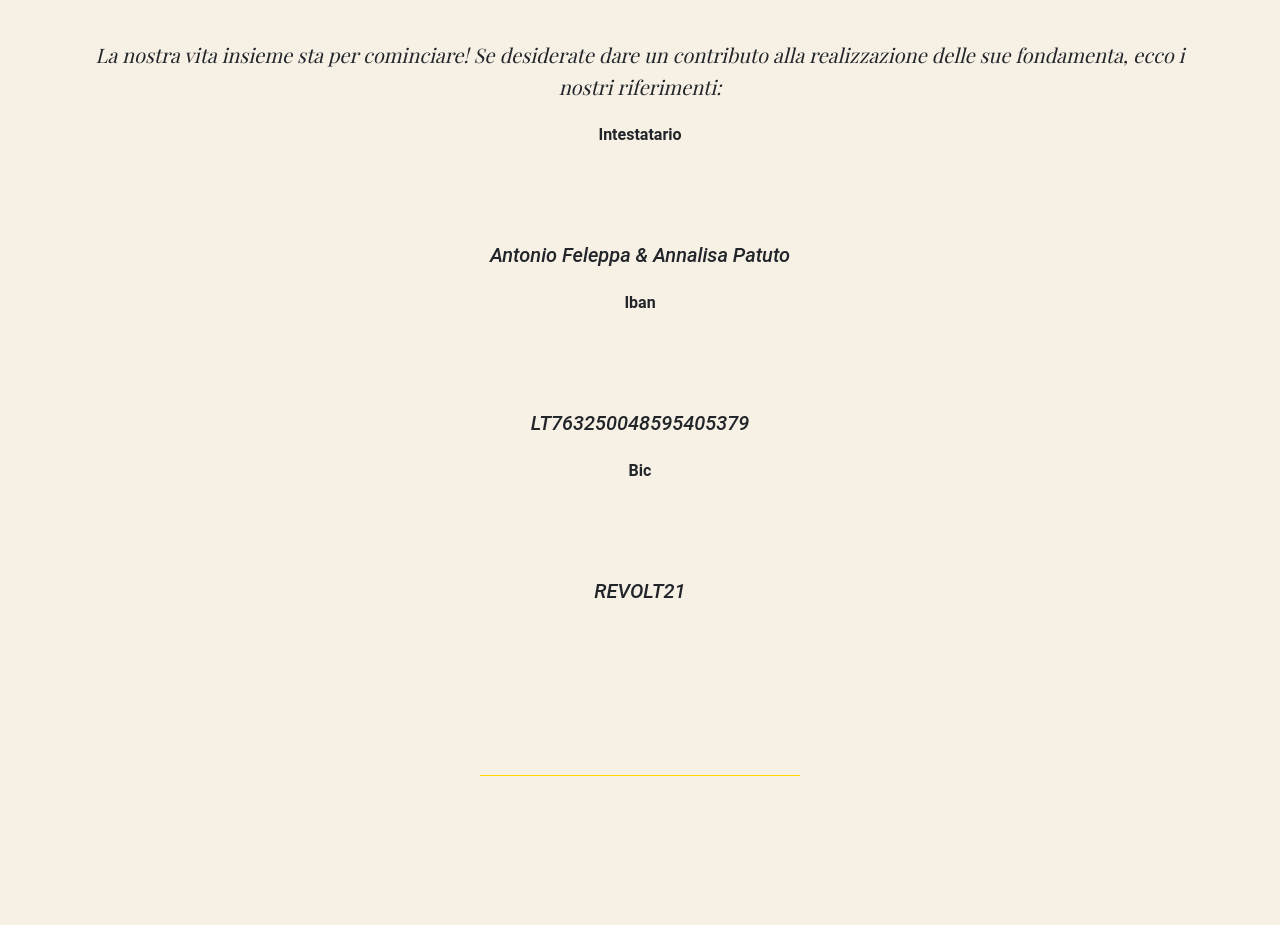
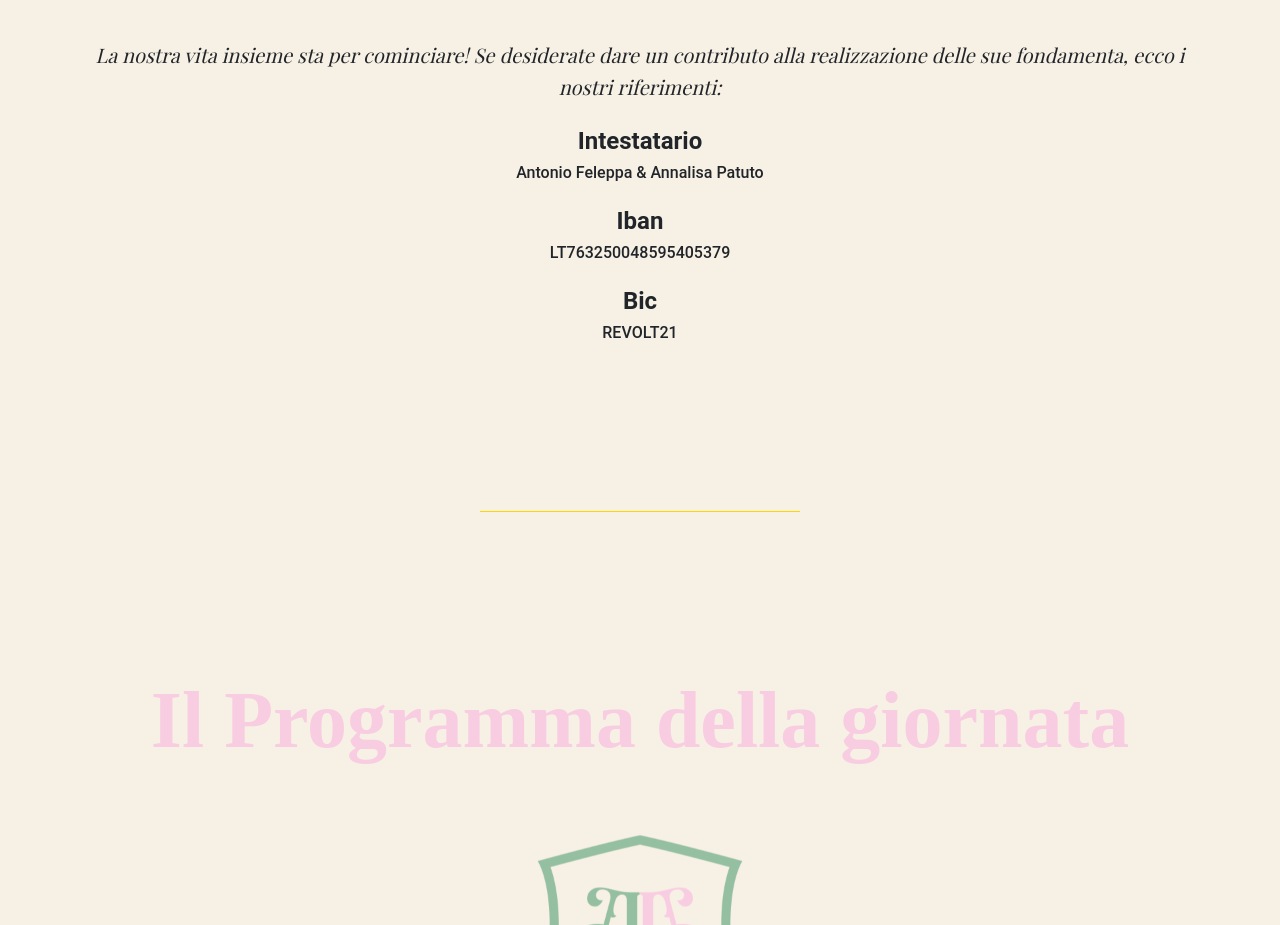
Before and after one commit to aphelpz/antonioeannalisa, a plain HTML site: page index.html in a window 1280 px wide. Shown: the part 5200-6125 px from the top of the page. Drawn offline with nearby package versions, Linux system fonts and the light colour scheme; a web font is replaced by a local one.

Commit message:
Update index.html

```diff
--- a/index.html
+++ b/index.html
@@ -117,14 +117,14 @@
 
       <div class="iban">
          <br>
-         <p><strong>Intestatario </strong></p>
-         <h5>Antonio Feleppa & Annalisa Patuto</h5>
+         <h4><strong>Intestatario </strong></h4>
+         <h6>Antonio Feleppa & Annalisa Patuto</h6>
          <br>
-         <p><strong>Iban </strong></p>
-         <h5>LT763250048595405379</h5>
+         <h4><strong>Iban </strong></h4>
+         <h6>LT763250048595405379</h6>
          <br>
-         <p><strong>Bic </strong></p>
-         <h5>REVOLT21</h5>
+         <h4><strong>Bic </strong></h4>
+         <h6>REVOLT21</h6>
 
       </div>
       </section>
```
